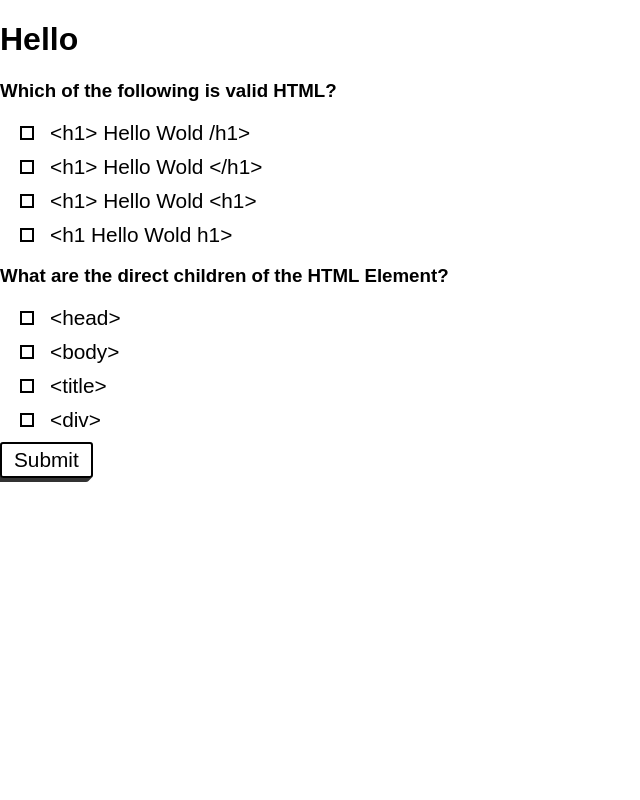
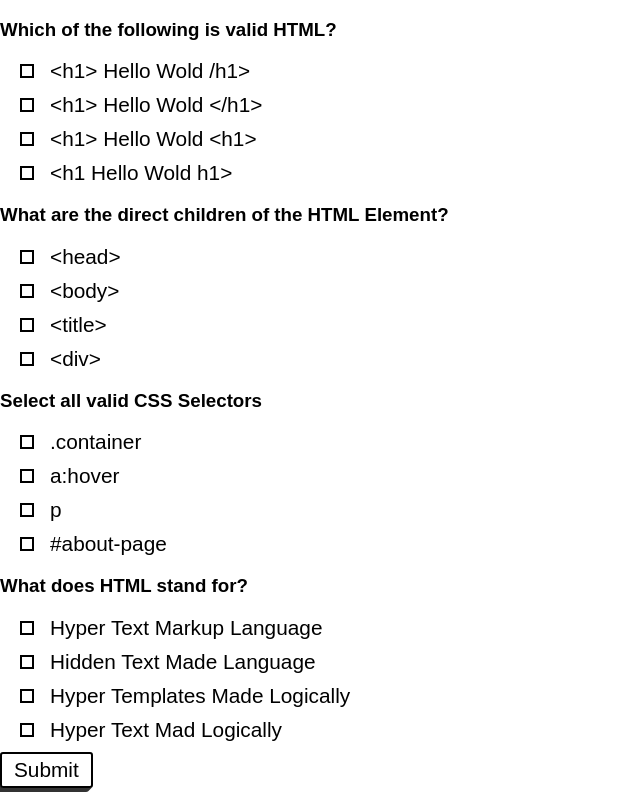
Before and after one commit to kurtpetrek/online-testing, a React (Create React App) app: page / in a window 1280 px wide. Both pictures are taken after a click on the button "Start Test". Shown: the whole page, without its empty margins (0-640 px from the left). Built offline with nearby package versions, Linux system fonts and the light colour scheme.

Commit message:
Creates test questions based on questions data array

```diff
--- a/src/components/TestView.js
+++ b/src/components/TestView.js
@@ -49,19 +49,30 @@ class TestView extends Component {
   };
 
   render() {
+    const testQuestions = questions.map((val, i) => {
+      if (val.type === "SINGLE ANSWER") {
+        return (
+          <SingleAnswer
+            questionsData={val}
+            indexKey={i}
+            onAnswer={this.handleAnswer}
+            key={val.question}
+          />
+        );
+      } else if (val.type === "MULTIPLE ANSWERS") {
+        return (
+          <MultipleAnswers
+            questionsData={val}
+            indexKey={i}
+            onAnswer={this.handleAnswer}
+            key={val.question}
+          />
+        );
+      }
+    });
     return (
       <div>
-        <h1>Hello</h1>
-        <SingleAnswer
-          questionsData={questions[0]}
-          indexKey="0"
-          onAnswer={this.handleAnswer}
-        />
-        <MultipleAnswers
-          questionsData={questions[1]}
-          indexKey="1"
-          onAnswer={this.handleAnswer}
-        />
+        {testQuestions}
         <Button onClick={this.gradeTest}>Submit</Button>
       </div>
     );
--- a/src/data/questions.js
+++ b/src/data/questions.js
@@ -15,6 +15,23 @@ const questions = [
     question: "What are the direct children of the HTML Element?",
     options: ["<head>", "<body>", "<title>", "<div>"],
     answer: ["<body>", "<head>"]
+  },
+  {
+    type: "MULTIPLE ANSWERS",
+    question: "Select all valid CSS Selectors",
+    options: ["p", ".container", "#about-page", "a:hover"],
+    answer: ["p", ".container", "#about-page", "a:hover"]
+  },
+  {
+    type: "SINGLE ANSWER",
+    question: "What does HTML stand for?",
+    options: [
+      "Hyper Templates Made Logically",
+      "Hyper Text Markup Language",
+      "Hyper Text Mad Logically",
+      "Hidden Text Made Language"
+    ],
+    answer: "Hyper Text Markup Language"
   }
 ];
 
```
